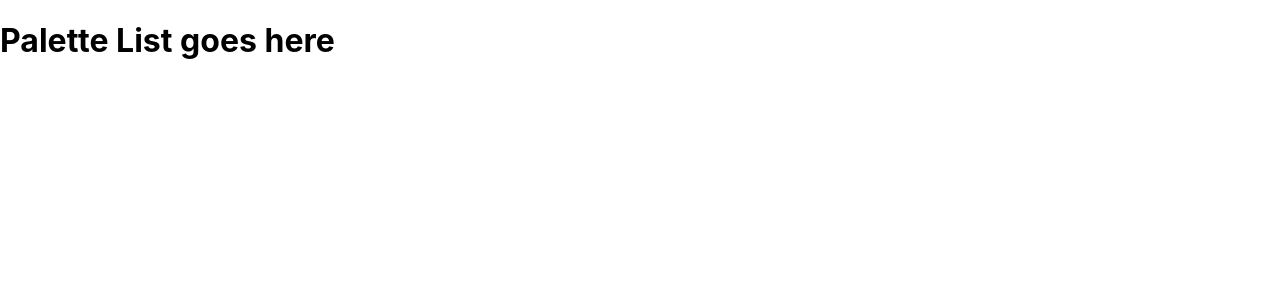
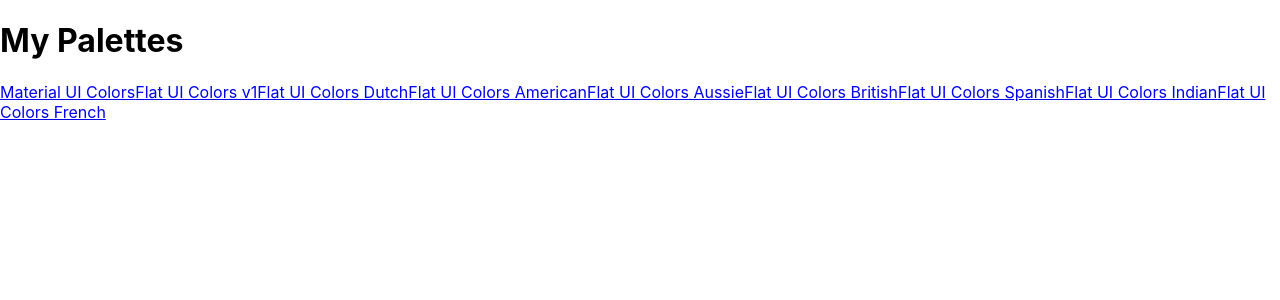
Before and after one commit to Heisey/color-app, a React (Create React App) app: page / in a window 1280 px wide. Shown: the top 300 px of the page. Built offline with nearby package versions, Linux system fonts and the light colour scheme.

Commit message:
PaletteList component created tied to home

```diff
--- a/src/App.js
+++ b/src/App.js
@@ -3,6 +3,7 @@
 
 // Components
 import Palette from './components/Palette/Palette';
+import PaletteList from './components/PaletteList/PaletteList';
 
 // Assets
 import seedColors from './assets/seedColors';
@@ -16,10 +17,6 @@
       return palette.id === id
     })
     return seedPalette
-  }
-
-  consoleLog(param) {
-    console.log(param)
   }
 
   render() {
@@ -39,7 +36,7 @@
 
         <Route exact
                to="/"
-               render={() => <h1>Palette List goes here</h1>}
+               render={() => <PaletteList palettes={seedColors} />}
         />
 
 
--- a/src/components/NavBar/NavBar.js
+++ b/src/components/NavBar/NavBar.js
@@ -1,4 +1,5 @@
 import React, { Component } from 'react';
+import { Link } from 'react-router-dom';
 
 // Components Material-UI
 import CloseIcon from '@material-ui/icons/Close';
@@ -44,7 +45,9 @@
     return(
       <nav className="NavBar">
         <div className="logo">
-          <a href="/">HMG Color Picker</a>
+          <Link to="/">
+            HMG Color Picker
+          </Link>
         </div>
         <div className="slider-container">
           <span>Level: {level}</span>
--- a/src/components/Palette/Palette.css
+++ b/src/components/Palette/Palette.css
@@ -7,3 +7,4 @@
 .Palette-colors {
   height: 90%;
 }
+/*  */
--- /dev/null
+++ b/src/components/PaletteList/PaletteList.js
@@ -0,0 +1,20 @@
+import React, { Component } from 'react';
+import { Link } from 'react-router-dom';
+
+class PaletteList extends Component {
+  render() {
+    const { palettes } = this.props
+    return (
+      <div className="PaletteList">
+        <h1>My Palettes</h1>
+        {palettes.map(palette => (
+          <Link to={`/palette/${palette.id}`}>
+            {palette.paletteName}
+          </Link>
+        ))}
+      </div>
+    )
+  }
+}
+
+export default PaletteList;
```
